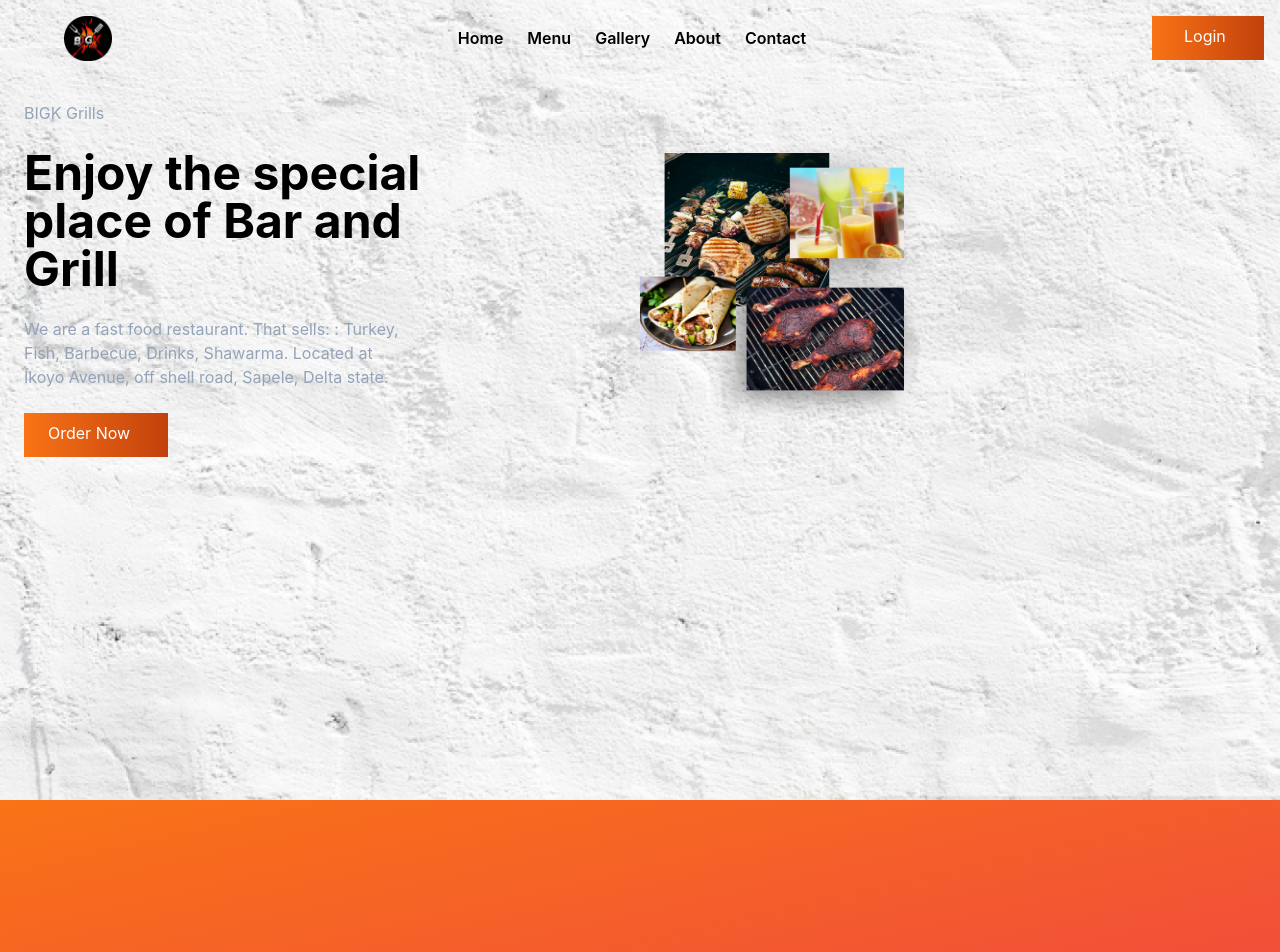
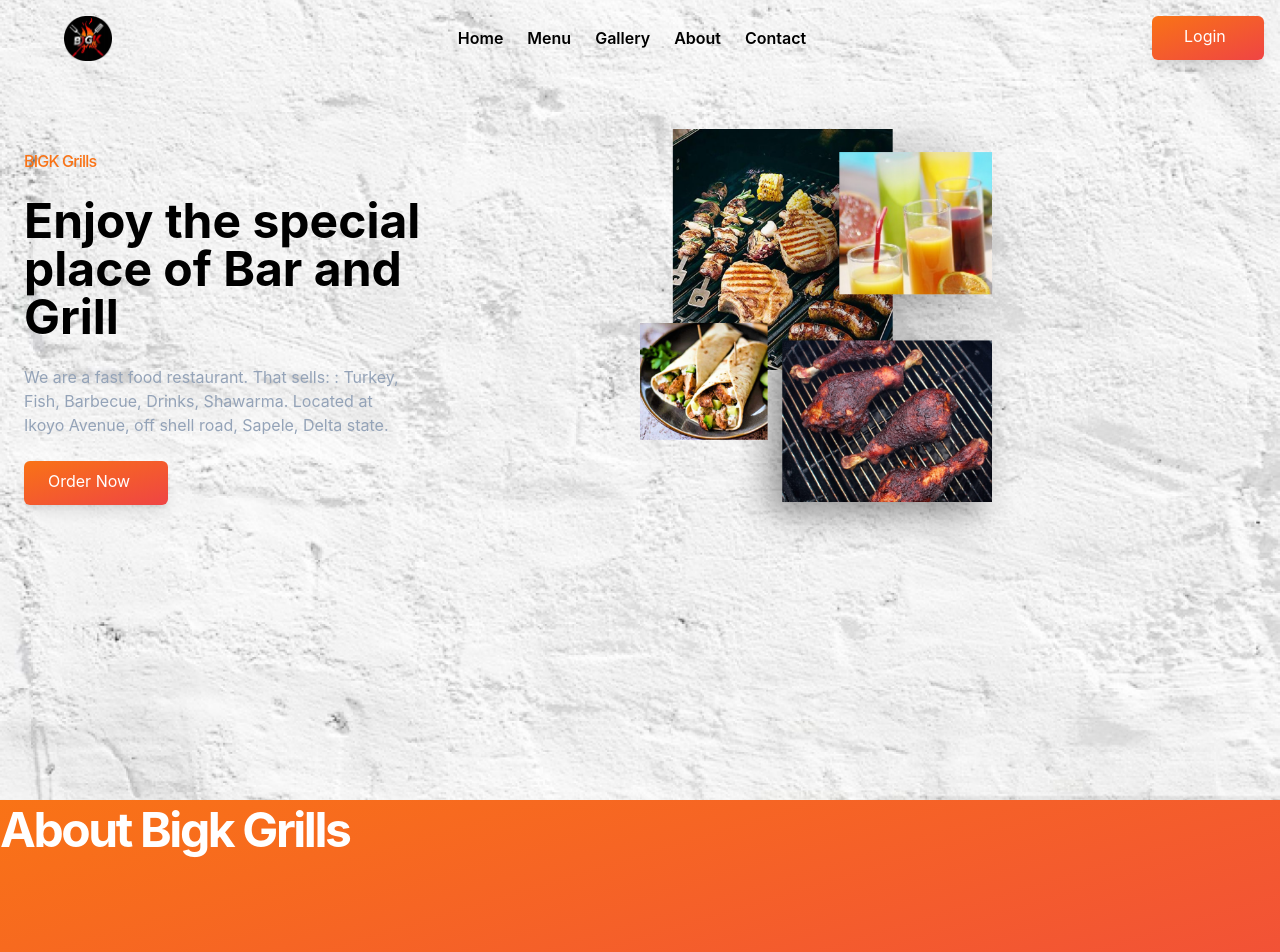
Before and after one commit to Chinwenma/barbecue, a React (Create React App) app: page / in a window 1280 px wide. Shown: the top 952 px of the page. Built offline with nearby package versions, Linux system fonts and the light colour scheme.

Commit message:
building

```diff
--- a/src/components/About.jsx
+++ b/src/components/About.jsx
@@ -1,7 +1,17 @@
 export default function About(){
     return(
-        <div className="bg-gradient-to-br from-orange-500 to-red-500 absolute h-72 w-full  rounded-none">
+        <div className="bg-gradient-to-br from-orange-500 to-red-500 absolute h-96 w-full  rounded-none">
+<h1 className="font-butler font-bold text-5xl leading-tight tracking-tighter text-white capitalize">
+About Bigk Grills
+</h1>
+<div>
+    <div>
 
+    </div>
+    <div>
+
+    </div>
+</div>
         </div>
     )
 }
--- a/src/components/Hero.jsx
+++ b/src/components/Hero.jsx
@@ -13,20 +13,22 @@
                     <li><a href="#about">About</a></li>
                     <li><a href="#contact">Contact</a></li>
                 </ul>
-                <div className="w-28 bg-gradient-to-r from-orange-500 to-orange-700  hover:from-orange-500 hover:to-yellow-500">
+                <div className="w-28 bg-gradient-to-br from-orange-500 to-red-500 hover:from-orange-600 hover:to-red-600
+              shadow-lg rounded-md focus:outline-none">
                     <a href="#home"
                         className=" hidden p-3 px-8 pt-2 text-white   rounded-none baseline md:block">Login</a>
                 </div>
 
             </div>
             <div className="container flex flex-col md:flex-row items-center px-6 mx-auto mt-6 space-y-0 md:space-y-0">
-                <div className="flex flex-col mb-23 space-y-6 md:w-1/2">
-                    <p className="max-w-sm text-center text-slate-400 md:text-left">BIGK Grills</p>
+                <div className="flex flex-col mb-23 space-y-6 md:w-1/2 sm:text-left">
+                    <p className="max-w-sm text-center font-medium text-base  tracking-tighter text-orange-500 font-dm-sans md:text-left">BIGK Grills</p>
                     <h1 className="max-w-md text-3xl font-bold text-center md:text-5xl md:text-left">Enjoy the special place of Bar and Grill</h1>
                     <p className="max-w-sm text-center text-slate-400 md:text-left">We are  a fast food restaurant. That sells: : Turkey, Fish, Barbecue, Drinks, Shawarma. Located at Ikoyo Avenue, off shell road, Sapele, Delta state.</p>
-                    <div class="flex justify-center md:justify-start w-36 bg-gradient-to-r from-orange-500 to-orange-700  hover:from-orange-500 hover:to-yellow-500">
-                    <a href="#home"
-                        className=" p-3 px-6 pt-2 text-white  rounded-none baseline md:block">Order Now</a>
+                    <div class="flex justify-center md:justify-start w-36 bg-gradient-to-br from-orange-500 to-red-500 hover:from-orange-600 hover:to-red-600
+              shadow-lg rounded-md focus:outline-none ">
+                        <a href="#home"
+                            className=" p-3 px-6 pt-2 text-white  rounded-none baseline md:block">Order Now</a>
 
                     </div>
                 </div>
@@ -35,7 +37,7 @@
                         className=" hidden p-3 px-8 pt-2 text-white   rounded-none baseline md:block">Order Now</a>
                 </div> */}
                 <div>
-                    < img src="./images/group 27.png" alt="bar" className="float-right w-72 h-72 "  />
+                    < img src="./images/group 27.png" alt="bar" className="float-right w-96 h-2/4    " />
                 </div>
             </div>
         </div>
```
